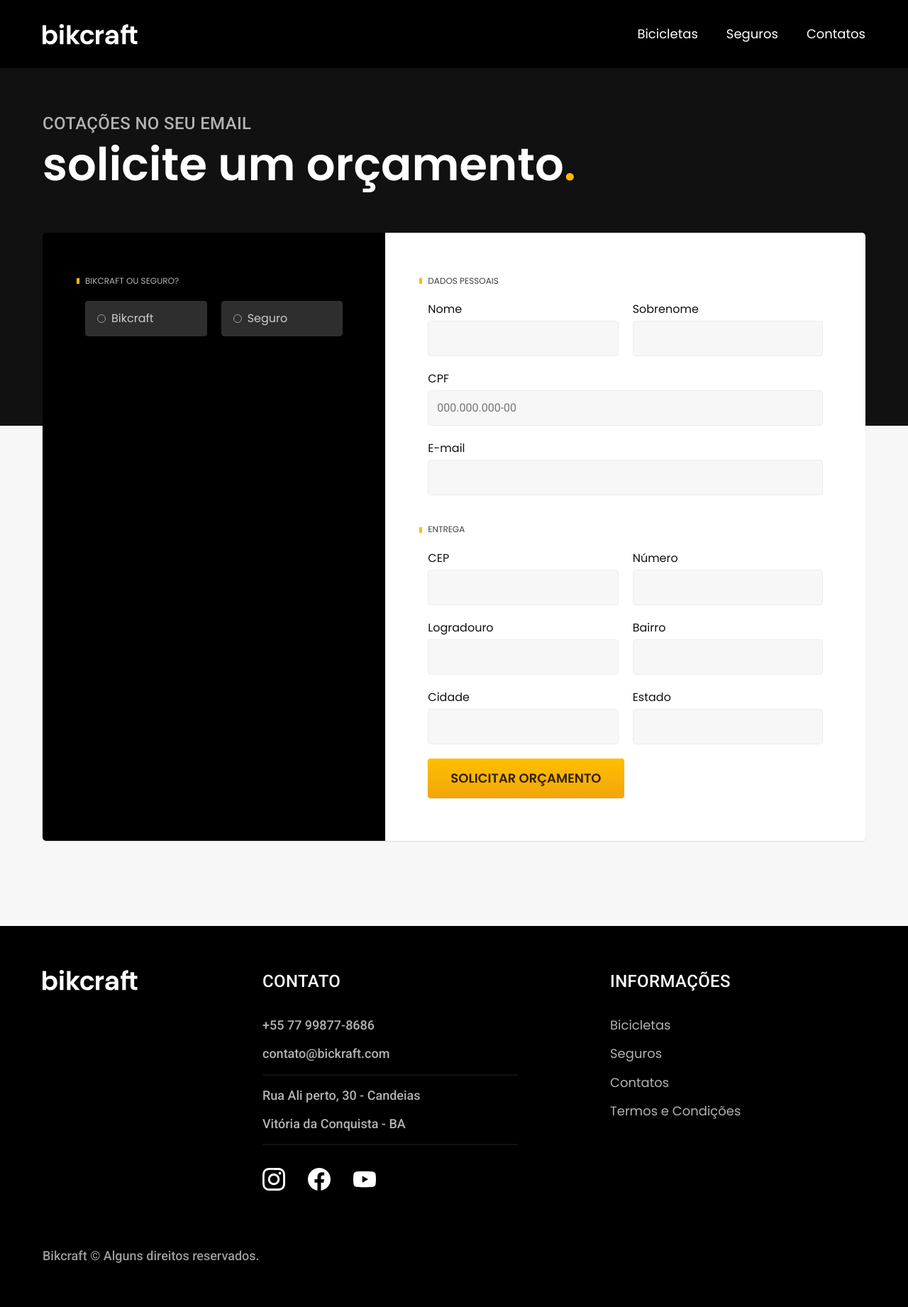
After one commit to williamtorres-dev/bikcraft, a PHP site: page /orcamento.html in a window 1280 px wide. The commit adds this page. Shown: the whole page at 71% size. Run offline with PHP 8.4, Linux system fonts and the light colour scheme.

Commit message:
orçamento

```diff
--- /dev/null
+++ b/css/orcamento/orcamento.css
@@ -0,0 +1,176 @@
+#orcamento {
+  background: linear-gradient(var(--cor-11) 600px, var(--cor-1) 0px);
+}
+
+.orcamento {
+  display: grid;
+  grid-template-columns: 5fr 7fr;
+  padding-bottom: 120px;
+}
+
+.orcamento h2 {
+  text-transform: uppercase;
+  position: relative;
+  display: flex;
+  align-items: center;
+}
+
+.orcamento h2::before {
+  content: "";
+  display: inline-block;
+  width: 4px;
+  height: 8px;
+  background-color: var(--cor-p1);
+  position: absolute;
+  left: -12px;
+}
+
+.orcamento_produto,
+.orcamento_dados {
+  padding: 60px;
+  box-shadow: 0 1px 2px rgba(0, 0, 0, 0.1);
+}
+
+.orcamento_produto {
+  border-radius: 5px 0 0 5px;
+  background: var(--cor-12);
+  display: grid;
+  grid-template-columns: 1fr 1fr;
+  gap: 20px;
+  align-content: start;
+}
+
+.orcamento_produto > * {
+  grid-column: 1/-1;
+}
+
+.orcamento_produto > label {
+  grid-column: initial;
+}
+
+.orcamento_produto label {
+  font: 400 1rem/1.5 "Poppins", sans-serif;
+  color: var(--cor-4);
+  background-color: var(--cor-10);
+  padding: 12px 16px;
+  border-radius: 4px;
+  cursor: pointer;
+  display: grid;
+  grid-template-columns: auto 1fr auto;
+  align-items: center;
+  border: 1px solid var(--cor-10);
+}
+
+.orcamento_produto input:checked + label {
+  background: var(--cor-0);
+  color: var(--cor-11);
+}
+
+.orcamento_produto label::before {
+  content: "";
+  display: inline-block;
+  box-sizing: border-box;
+  width: 12px;
+  height: 12px;
+  border: 1px solid var(--cor-6);
+  border-radius: 50%;
+  margin-right: 8px;
+}
+
+.orcamento_produto input:checked + label::before {
+  border-color: var(--cor-7);
+  box-shadow: inset 0 0 0 3px var(--cor-0), inset 0 0 0 6px var(--cor-7);
+}
+
+.orcamento_produto label:hover {
+  background-color: var(--cor-9);
+  border-color: var(--cor-9);
+}
+
+.orcamento_produto input:focus + label {
+  box-shadow: 0 0 0 2px var(--cor-p1);
+  border-color: var(--cor-12);
+}
+
+.orcamento_produto label span {
+  display: none;
+}
+
+.orcamento_produto input:checked + label span {
+  display: inline-block;
+}
+
+.orcamento_produto input {
+  opacity: 0;
+  position: absolute;
+  pointer-events: none;
+}
+
+.orcamento_dados {
+  border-radius: 0 5px 5px 0;
+  background: var(--cor-0);
+}
+
+.orcamento_conteudo {
+  display: none;
+}
+
+.orcamento_conteudo h2,
+.orcamento_dados h2:nth-of-type(n + 2) {
+  margin-top: 20px;
+}
+
+#bikcraft:checked ~ #orcamento_bikcraft,
+#seguro:checked ~ #orcamento_seguro {
+  display: grid;
+  gap: 20px;
+}
+
+.orcamento_detalhes {
+  display: none;
+  background: var(--cor-0);
+  padding: 20px;
+  grid-template-columns: 1fr 1fr;
+  border-radius: 4px;
+  align-items: center;
+}
+
+.orcamento_detalhes li {
+  display: flex;
+  align-items: center;
+  margin-bottom: 8px;
+}
+
+.orcamento_detalhes li img {
+  width: 16px;
+  margin: 8px;
+}
+
+.orcamento_produto input:checked + label + .orcamento_detalhes {
+  display: grid;
+}
+
+@media (max-width: 1200px) {
+  .orcamento_produto,
+  .orcamento_dados {
+    padding: 32px;
+  }
+}
+
+@media (max-width: 800px) {
+  .orcamento {
+    grid-template-columns: 1fr;
+  }
+  .orcamento_produto {
+    border-radius: 5px 5px 0 0;
+  }
+  .orcamento_dados {
+    border-radius: 0 0 5px 5px;
+  }
+}
+
+@media (max-width: 400px) {
+  .orcamento_produto {
+    grid-template-columns: 1fr;
+  }
+}
--- a/css/style.css
+++ b/css/style.css
@@ -33,5 +33,8 @@
 @import "./contato/contato.css";
 @import "./contato/lojas.css";
 
+/* Orçamento */
+@import "./orcamento/orcamento.css";
+
 /* Termos */
 @import "./termos/termos.css";
--- a/css/utilitarios/formulario.css
+++ b/css/utilitarios/formulario.css
@@ -6,7 +6,7 @@
 
 .form label {
   display: block;
-  font: 600 1rem/1.5 "Poppins", sans-serif;
+  font: 400 1rem/1.5 "Poppins", sans-serif;
   margin-bottom: 4px;
 }
 
--- /dev/null
+++ b/orcamento.html
@@ -0,0 +1,190 @@
+<!DOCTYPE html>
+<html lang="pt-br">
+
+<head>
+  <meta charset="UTF-8">
+  <meta name="viewport" content="width=device-width, initial-scale=1.0">
+
+  <title>Orçamento | Bikcraft</title>
+  <meta name="description" content="Orçamento.">
+
+  <link rel="stylesheet" href="./css/style.css">
+
+  <link rel="preconnect" href="https://fonts.googleapis.com">
+  <link rel="preconnect" href="https://fonts.gstatic.com" crossorigin>
+  <link href="https://fonts.googleapis.com/css2?family=Merriweather:ital,wght@1,900&family=Poppins:wght@400;600&family=Roboto:wght@400;500&display=swap" rel="stylesheet">
+</head>
+
+<body id="orcamento">
+  <header class="header_bg">
+    <div class="header container">
+      <a href="./">
+        <img src="./img/bikcraft.svg" alt="Bikcraft">
+      </a>
+      <nav>
+        <ul class="header_menu cor-0 font-1-m">
+          <li><a href="./bicicletas.html">Bicicletas</a></li>
+          <li><a href="./seguros.html">Seguros</a></li>
+          <li><a href="./contato.html">Contatos</a></li>
+        </ul>
+      </nav>
+    </div>
+  </header>
+
+  <main>
+    <div class="titulo_bg">
+      <div class="titulo container">
+        <p class="font-2-l-b cor-5">Cotações no seu email</p>
+        <h1 class="font-1-xxl cor-0">solicite um orçamento<span class="cor-p1">.</span></h1>
+      </div>
+    </div>
+
+    <form action="./" class="orcamento container">
+      <div class="orcamento_produto">
+        <h2 class="font-1-xs cor-5">Bikcraft ou Seguro?</h2>
+
+        <input type="radio" name="tipo" value="bikcraft" id="bikcraft">
+        <label for="bikcraft">Bikcraft</label>
+
+        <input type="radio" name="tipo" value="seguro" id="seguro">
+        <label for="seguro">Seguro</label>
+
+        <div class="orcamento_conteudo" id="orcamento_bikcraft">
+          <h2 class="font-1-xs cor-5">Escolha a sua</h2>
+
+          <input type="radio" name="produto" value="nimbus" id="nimbus">
+          <label for="nimbus">Nimbus Stark <span>R$ 4999</span></label>
+          <div class="orcamento_detalhes">
+            <ul class="font-1-xs cor-8">
+              <li><img src="./img/icones/eletrica.svg" alt="">Motor Elétrico</li>
+              <li><img src="./img/icones/carbono.svg" alt="">Fibra de Carbono</li>
+              <li><img src="./img/icones/velocidade.svg" alt="">50 km/h</li>
+              <li><img src="./img/icones/rastreador.svg" alt="">Rastreador</li>
+            </ul>
+            <img src="./img/bicicletas/nimbus.jpg" alt="Bicicleta preta">
+          </div>
+
+          <input type="radio" name="produto" value="magic" id="magic">
+          <label for="magic">Magic Might <span>R$ 2499</span></label>
+          <div class="orcamento_detalhes">
+            <ul class="font-1-xs cor-8">
+              <li><img src="./img/icones/eletrica.svg" alt="">Motor Elétrico</li>
+              <li><img src="./img/icones/carbono.svg" alt="">Fibra de Carbono</li>
+              <li><img src="./img/icones/velocidade.svg" alt="">45 km/h</li>
+              <li><img src="./img/icones/rastreador.svg" alt="">Rastreador</li>
+            </ul>
+            <img src="./img/bicicletas/magic.jpg" alt="Bicicleta preta">
+          </div>
+
+          <input type="radio" name="produto" value="nebula" id="nebula">
+          <label for="nebula">Nebula Cosmic <span>R$ 3999</span></label>
+          <div class="orcamento_detalhes">
+            <ul class="font-1-xs cor-8">
+              <li><img src="./img/icones/eletrica.svg" alt="">Motor Elétrico</li>
+              <li><img src="./img/icones/carbono.svg" alt="">Fibra de Carbono</li>
+              <li><img src="./img/icones/velocidade.svg" alt="">40 km/h</li>
+              <li><img src="./img/icones/rastreador.svg" alt="">Rastreador</li>
+            </ul>
+            <img src="./img/bicicletas/nebula.jpg" alt="Bicicleta branca">
+          </div>
+        </div>
+
+        <div class="orcamento_conteudo" id="orcamento_seguro">
+          <h2 class="font-1-xs cor-5">Escolha o plano</h2>
+
+          <input type="radio" name="produto" value="prata" id="prata">
+          <label for="prata">Prata <span>R$ 199</span></label>
+
+          <input type="radio" name="produto" value="ouro" id="ouro">
+          <label for="ouro">Ouro <span>R$ 299</span></label>
+        </div>
+
+      </div>
+      <div class="orcamento_dados form">
+        <h2 class="font-1-xs cor-9 col-2">dados pessoais</h2>
+        <div>
+          <label for="nome">Nome</label>
+          <input type="text" id="nome" name="nome">
+        </div>
+        <div>
+          <label for="sobrenome">Sobrenome</label>
+          <input type="text" id="sobrenome" name="sobrenome">
+        </div>
+        <div class="col-2">
+          <label for="cpf">CPF</label>
+          <input type="text" id="cpf" name="cpf" placeholder="000.000.000-00">
+        </div>
+        <div class="col-2">
+          <label for="email">E-mail</label>
+          <input type="email" id="email" name="email">
+        </div>
+        <h2 class="font-1-xs cor-9 col-2">entrega</h2>
+        <div>
+          <label for="cep">CEP</label>
+          <input type="text" id="cep" name="cep">
+        </div>
+        <div>
+          <label for="numero">Número</label>
+          <input type="text" id="numero" name="numero">
+        </div>
+        <div>
+          <label for="logradouro">Logradouro</label>
+          <input type="text" id="logradouro" name="logradouro">
+        </div>
+        <div>
+          <label for="bairro">Bairro</label>
+          <input type="text" id="bairro" name="bairro">
+        </div>
+        <div>
+          <label for="cidade">Cidade</label>
+          <input type="text" id="cidade" name="cidade">
+        </div>
+        <div>
+          <label for="estado">Estado</label>
+          <input type="text" id="estado" name="estado">
+        </div>
+        <button class="botao col-2">Solicitar Orçamento</button>
+      </div>
+    </form>
+  </main>
+
+  <footer class="footer_bg">
+    <div class="footer container">
+      <img src="./img/bikcraft.svg" alt="Bikcraft">
+      <div class="footer_contato">
+        <h3 class="font-2-l-b cor-0">Contato</h3>
+        <ul class="font-2-m cor-5">
+          <li><a href="tel:+5577998778686">+55 77 99877-8686</a></li>
+          <li><a href="mailto:contato@bickraft.com">contato@bickraft.com</a></li>
+          <li>Rua Ali perto, 30 - Candeias</li>
+          <li>Vitória da Conquista - BA</li>
+        </ul>
+        <div class="footer_redes">
+          <a href="./">
+            <img src="./img/redes/instagram.svg" alt="instagram">
+          </a>
+          <a href="./">
+            <img src="./img/redes/facebook.svg" alt="Facebook">
+          </a>
+          <a href="./">
+            <img src="./img/redes/youtube.svg" alt="Youtube">
+          </a>
+        </div>
+      </div>
+      <div class="footer_informacoes">
+        <h3 class="font-2-l-b cor-0">Informações</h3>
+        <nav>
+          <ul class="font-1-m cor-5">
+            <li><a href="./bicicletas.html">Bicicletas</a></li>
+            <li><a href="./seguros.html">Seguros</a></li>
+            <li><a href="./contato.html">Contatos</a></li>
+            <li><a href="./termos.html">Termos e Condições</a></li>
+          </ul>
+        </nav>
+      </div>
+      <p class="footer_copy font-2-m cor-6">Bikcraft © Alguns direitos reservados.</p>
+    </div>
+  </footer>
+</body>
+
+</html>
```
